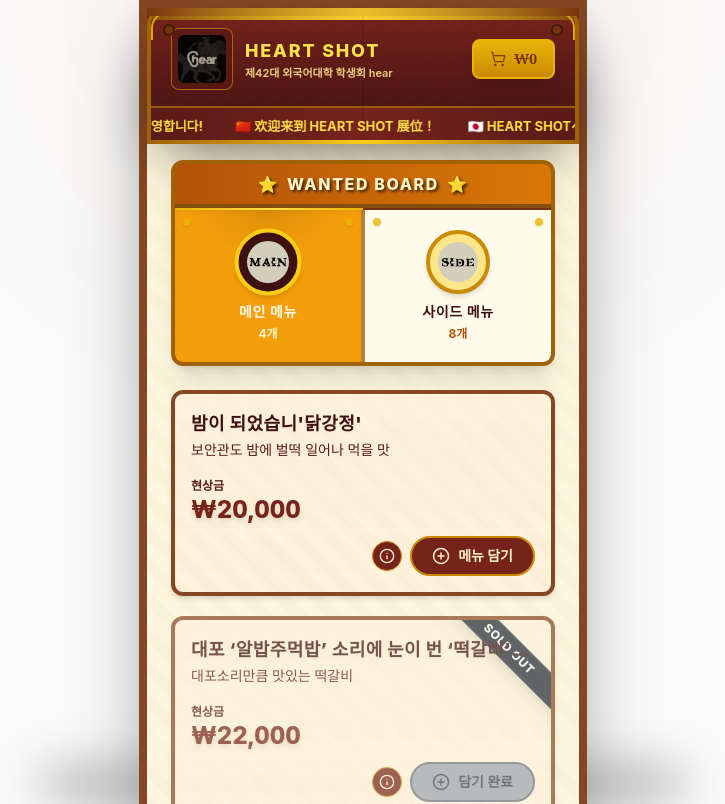
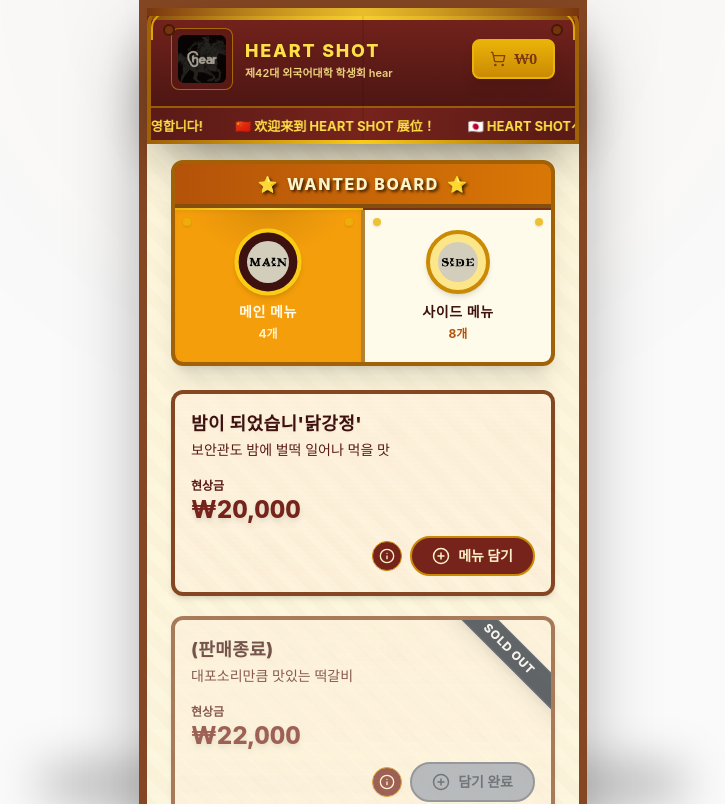
Before and after one commit to hdh985/-42-hear, a React (Create React App) app in the folder frontend/: page / in a window 1280 px wide. Shown: the top 804 px of the page, without its empty margins (277-1002 px from the left). Built offline with nearby package versions, Linux system fonts and the light colour scheme.

Commit message:
fix: 상단 정렬 수정

```diff
--- a/frontend/src/App.tsx
+++ b/frontend/src/App.tsx
@@ -57,7 +57,7 @@ const App: React.FC = () => {
       {
         id: 'snack-002',
         category: 'snack',
-        title: "대포 ‘알밥주먹밥’ 소리에 눈이 번 ‘떡갈비’(판매종료)",
+        title: "(판매종료)",
         description: '대포소리만큼 맛있는 떡갈비',
         price: 22000,
         change: '+12.8%',
```
